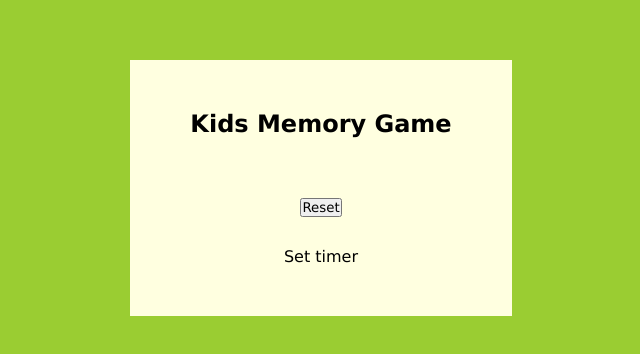
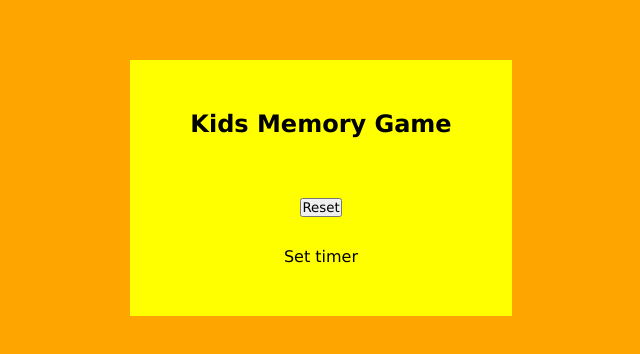
Before and after one commit to rakhigrover85/Kids-Memory-Game-Project, a plain HTML site: page index.html in a window 1280 px wide. Shown: the part 212-566 px from the top of the page, without its empty margins (319-959 px from the left). Drawn offline with Linux system fonts and the light colour scheme; files that its build step writes are made by us from their sources; files whose address does not match are found by name.

Commit message:
background colors changed

```diff
--- a/css/style.css
+++ b/css/style.css
@@ -11,7 +11,7 @@ body {
     justify-content: center;
     align-items: center;
     min-height: 100vh;
-    background-color: yellowgreen;
+    background-color: orange;
 }
 
 .container {
@@ -21,7 +21,7 @@ body {
     align-items: center;
     flex-direction: column;
     gap: 30px;
-    background-color: lightyellow;
+    background-color: yellow;
     padding: 50px 60px;
 
 
--- a/index.html
+++ b/index.html
@@ -5,7 +5,7 @@
     <meta name="viewport" content="width=device-width, initial-scale=1.0">
 
     <title>Fruit Memory Game</title>
-    <link rel="stylesheet" type = "text/css" href="style.css">
+    <link rel="stylesheet" type = "text/css" href="C:\Users\rakhi\OneDrive\Desktop\GameProject\css\style.css">
 </head>
 <body>
     <div class="container">
```
